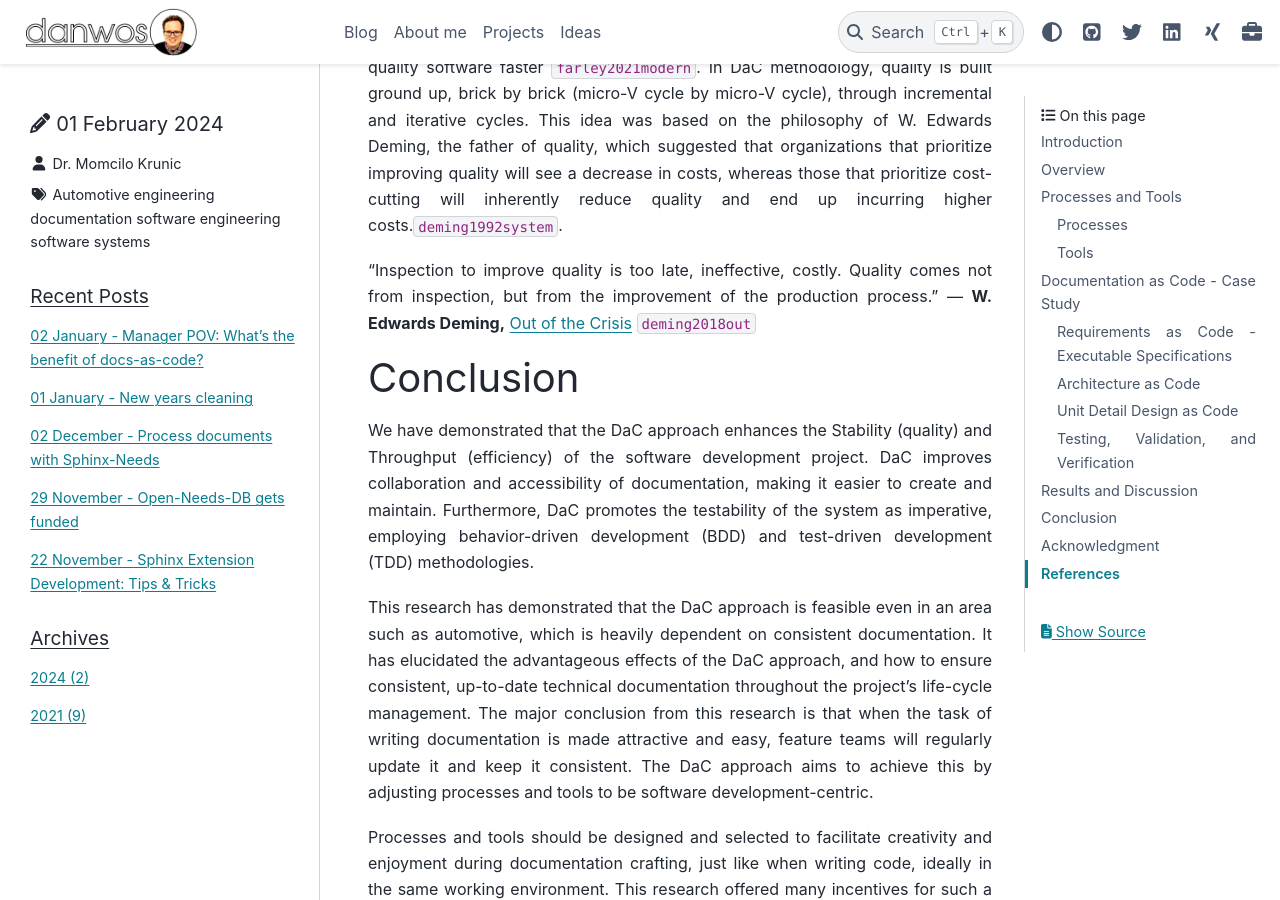
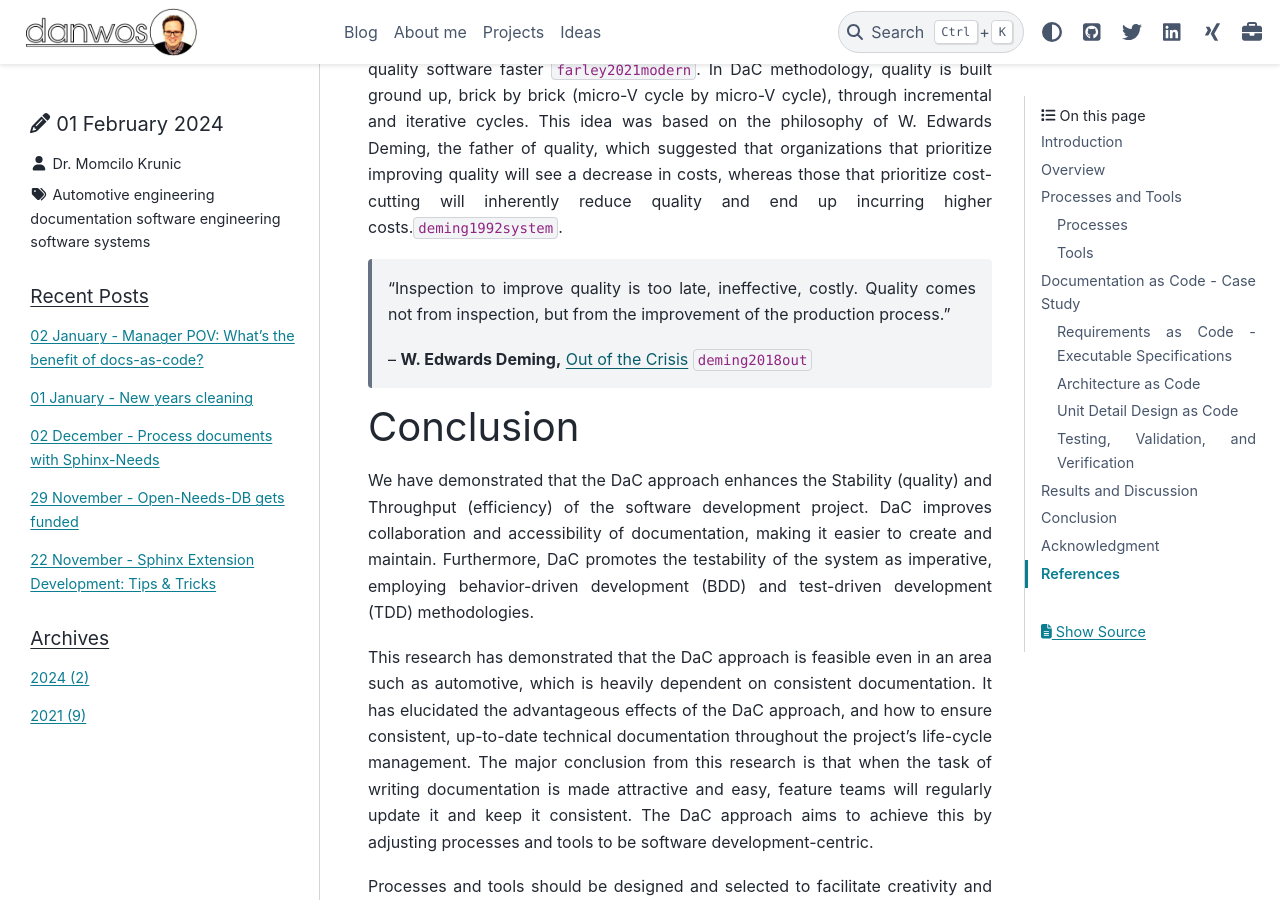
Before and after one commit to danwos/danwos.github.io, a Sphinx documentation site: the page built from docs/posts/2024/Documentation_as_Code_in_Automotive_System_Software_Engineering.md, in a window 1280 px wide and 900 px high, scrolled down 30736 px. Built offline with Sphinx 7.4.7 and the PyData theme 0.15.4, drawn with Linux system fonts in a browser that asks for light colours; cross-references to code outside the pages are shown as plain code.

````diff
--- a/docs/posts/2024/Documentation_as_Code_in_Automotive_System_Software_Engineering.md
+++ b/docs/posts/2024/Documentation_as_Code_in_Automotive_System_Software_Engineering.md
@@ -78,6 +78,7 @@ One of the conditions of the case study used in this research was the ASPICE (Au
 
 (aspice-l2)=
 ```{figure} _images/dac/figures/ASPICE_L2.png
+:width: 99%
 
 ASPICE process grading piramide
 ```
@@ -86,6 +87,7 @@ The ASPICE process model and the V-model are two widely used models in the autom
 
 (aspice-v)=
 ```{figure} _images/dac/figures/ASPICE_V.png
+:width: 99%
 
 ASPICE V-model organization
 ```
@@ -110,6 +112,7 @@ As all of these elements were handled in one system, so the the complete traceab
 
 (reqs-exch)=
 ```{figure} _images/dac/figures/Requirements_Management_C3.svg
+:width: 99%
 
 Requirements exchange process between OEM and Tier 1 software supplier
 ```
@@ -120,6 +123,7 @@ In this study, Jira was employed as an Application Lifecycle Management (ALM) to
 
 (jira)=
 ```{figure} _images/dac/figures/Jira_C2.svg
+:width: 99%
 
 Jira as process guideline
 ```
@@ -149,6 +153,7 @@ At the begging of this section let's first identify all relevant documents (Fig.
 
 (docs)=
 ```{figure} _images/dac/figures/Documentation_landscape.png
+:width: 99%
 
 ASPICE SWE process group compliant documentation landscape
 ```
@@ -197,6 +202,7 @@ In this research, feature teams have used SRD template [@srd-template] for the d
 
 (reqs_mgmt)=
 ```{figure} _images/dac/figures/Requirements_Management_C4.svg
+:width: 99%
 
 Requirements elicitation process between Tier 1 and OEM
 ```
@@ -245,6 +251,7 @@ This CI/CD pipeline (Fig. {ref}`doc-ci`) is triggered on every PR update. Upon t
 
 (software)=
 ```{figure} _images/dac/figures/software_cd.png
+:width: 99%
 
 Continuous delivery pipeline for software
 ```
@@ -253,6 +260,7 @@ Establishing and maintaining consistent technical documentation is a difficult t
 
 (doc-ci)=
 ```{figure} _images/dac/figures/doc_ci.png
+:width: 99%
 
 Documentation as Code Continuous Integration pipeline
 ```
@@ -263,6 +271,7 @@ CD pipeline (Fig. {ref}`doc-cd`) is triggered by the merge to the main branch. I
 
 (doc-cd)=
 ```{figure} _images/dac/figures/doc_cd.png
+:width: 99%
 
 Documentation as Code Continuous Deployment pipeline
 ```
@@ -275,6 +284,7 @@ Stability was tracked during the research as one of the key metrics, measured by
 
 (stability)=
 ```{figure} _images/dac/figures/stability.svg
+:width: 99%
 
 Measured stability throughout the first year of the Project
 ```
@@ -283,6 +293,7 @@ In addition to the reported defects, (Fig. {ref}`stability`) shows additional us
 
 (git-stat)=
 ```{figure} _images/dac/figures/git_stat.png
+:width: 99%
 
 Documentation repository statistics (commits per month)
 
@@ -291,6 +302,7 @@ The interesting statistic can be derived from the documentation repository (Fig.
 
 (cumulative)=
 ```{figure} _images/dac/figures/cumulative.png
+:width: 99%
 
 Release cumulative flow chart
 ```
@@ -321,9 +333,10 @@ When comparing state-of-the-art automotive software development practices and ou
 
 This research was inspired by the idea of continuous and never-ending improvement (Kaizen {cite}`imai1986kaizen`) of processes and tools to produce better-quality software faster {cite}`farley2021modern`. In DaC methodology, quality is built ground up, brick by brick (micro-V cycle by micro-V cycle), through incremental and iterative cycles. This idea was based on the philosophy of W. Edwards Deming, the father of quality, which suggested that organizations that prioritize improving quality will see a decrease in costs, whereas those that prioritize cost-cutting will inherently reduce quality and end up incurring higher costs.{cite}`deming1992system`.
 
-“Inspection to improve quality is too late, ineffective, costly.
-Quality comes not from inspection, but from the improvement of the production process.”
-― **W. Edwards Deming,** [Out of the Crisis](https://www.goodreads.com/work/quotes/553678) {cite}`deming2018out`
+> “Inspection to improve quality is too late, ineffective, costly.
+> Quality comes not from inspection, but from the improvement of the production process.”
+>
+> -- **W. Edwards Deming,** [Out of the Crisis](https://www.goodreads.com/work/quotes/553678) {cite}`deming2018out`
 
 
 # Conclusion
````
